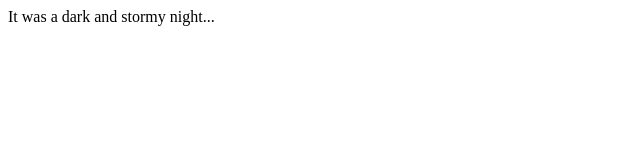
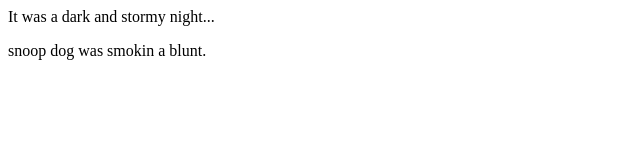
Before and after one commit to nmiller22/fireside-story, a plain HTML site: page index.html in a window 1280 px wide. Shown: the whole page, without its empty margins (0-640 px from the left). Drawn offline with Linux system fonts and the light colour scheme.

Commit message:
added second line of story

```diff
--- a/index.html
+++ b/index.html
@@ -1,5 +1,6 @@
 <html>
   <body>
     <p>It was a dark and stormy night...</p>
+	<p>snoop dog was smokin a blunt.</p>
   </body>
 </html>
```
